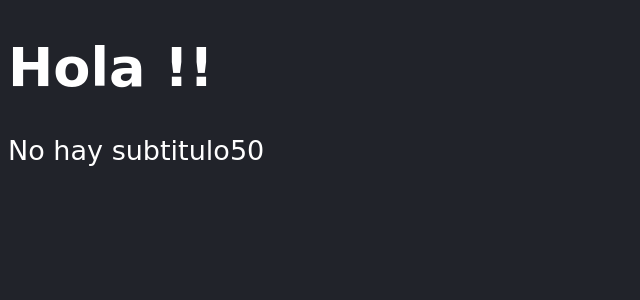
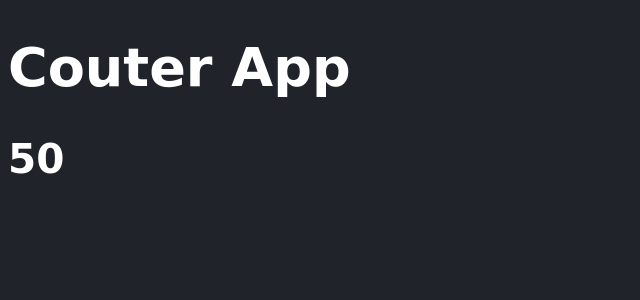
Before and after one commit to elkingutierrex/counter-app-react, a React (Vite) app: page / in a window 1280 px wide. Shown: the top 300 px of the page, without its empty margins (0-640 px from the left). Built offline with nearby package versions, Linux system fonts and the light colour scheme.

Commit message:
feat : start counterApp

```diff
--- /dev/null
+++ b/src/CounterApp.jsx
@@ -0,0 +1,14 @@
+import PropTypes from 'prop-types';
+export const CounterApp = ( { value } ) => {
+  return (
+    <>
+    <h1>Couter App</h1>
+    <h2> { value } </h2>
+
+    </>
+  )
+}
+
+CounterApp.propTypes = {
+    value: PropTypes.number.isRequired
+}
--- a/src/main.jsx
+++ b/src/main.jsx
@@ -2,11 +2,12 @@ import React from 'react'
 import ReactDOM from 'react-dom/client';
 
 // import { HelloWorldApp } from './HelloWorldApp'
-import { FirstApp } from './FirstApp';
+// import { FirstApp } from './FirstApp';
 import  './styles.css'
+import { CounterApp } from './CounterApp';
 
 ReactDOM.createRoot(document.getElementById('root')).render(
     <React.StrictMode>
-        <FirstApp title="Hola" />
+        <CounterApp value={50} />
     </React.StrictMode>
 )
```
